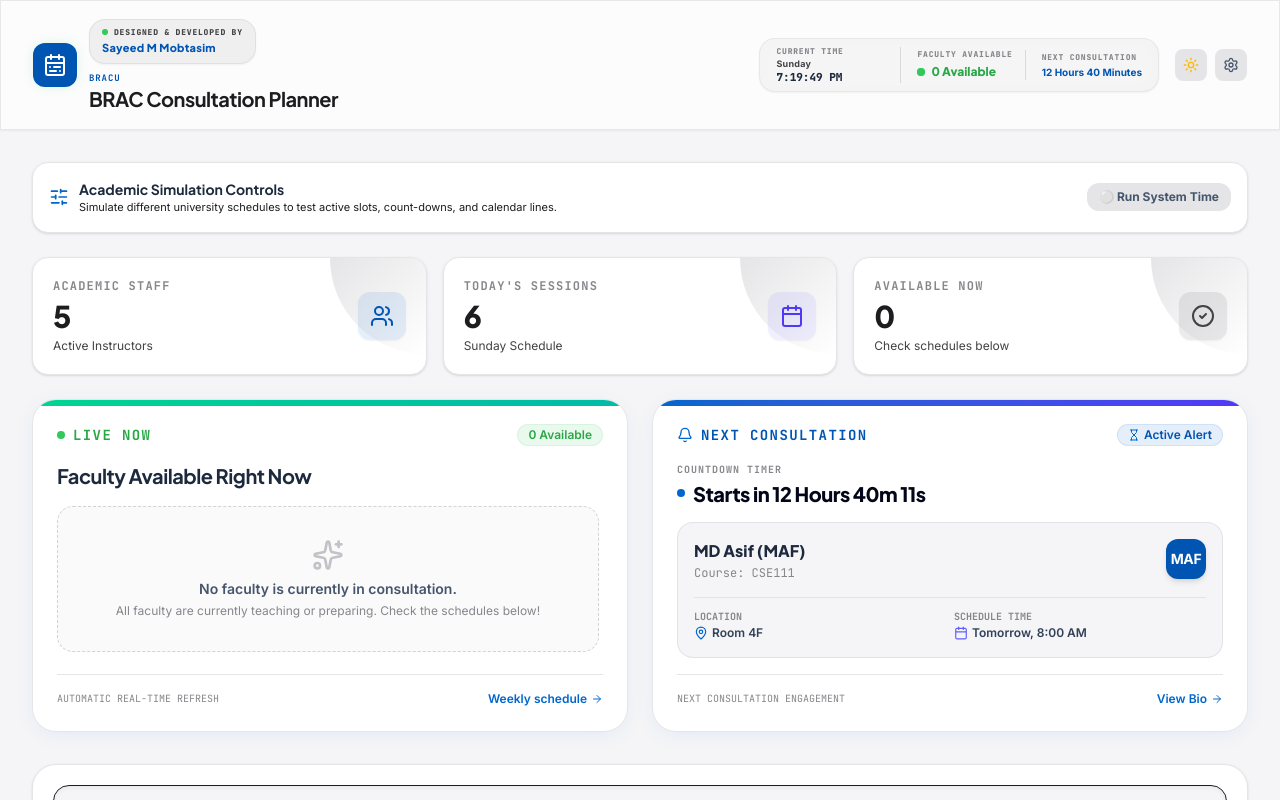
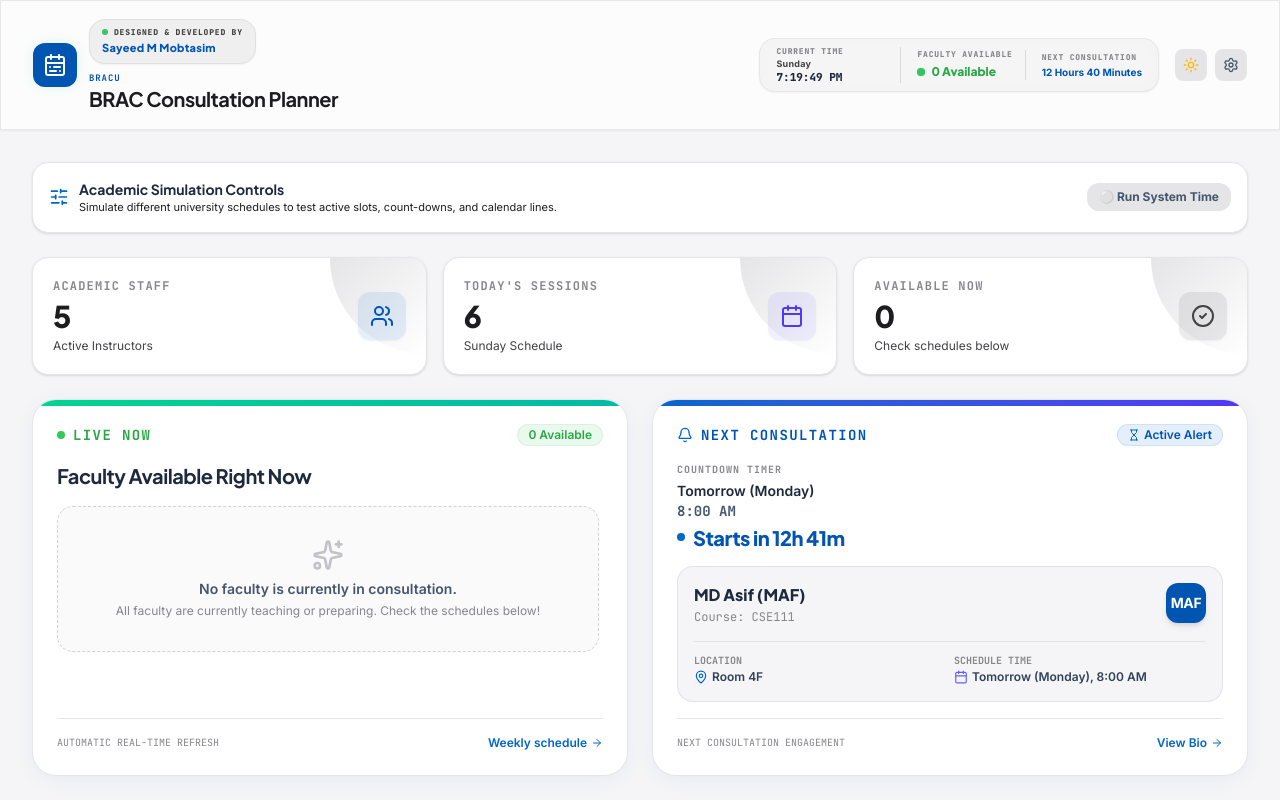
Before and after one commit to sayeed-personal/SUMMER-26-FACULTY-CONSULTATION-HOUR, a React (Vite) app: page / in a window 1280 px wide. Shown: the top 800 px of the page. Built offline with nearby package versions, Linux system fonts and the light colour scheme.

Commit message:
feat(consultation): prioritize live sessions in planner
Update consultation logic to identify and display currently active live sessions before upcoming ones.

```diff
--- a/src/components/NextConsultationCard.tsx
+++ b/src/components/NextConsultationCard.tsx
@@ -20,13 +20,13 @@
   isSimulatingTime,
   simulatedTime,
   faculties
-}) => {
-  // Calculate the absolute soonest upcoming consultation in real-time
+ }) => {
+  // Calculate the absolute soonest consultation in real-time
   const getRealTimeNextConsultation = () => {
     let currentDayName = '';
     let currentHours = 0;
     let currentMinutes = 0;
-    const currentSeconds = realTime.getSeconds();
+    const currentSeconds = isSimulatingTime ? 0 : realTime.getSeconds();
 
     if (isSimulatingTime) {
       currentDayName = simulatedTime.day;
@@ -42,8 +42,9 @@
     const currentDayIndex = JS_DAY_MAP.indexOf(currentDayName as any);
     const currWeekSecs = currentDayIndex * 24 * 3600 + currentHours * 3600 + currentMinutes * 60 + currentSeconds;
 
-    let bestNext: { faculty: Faculty; slot: ScheduleSlot; secondsRemaining: number; dayDifference: number } | null = null;
-    let minDiff = Infinity;
+    // First, look for any live sessions
+    let liveSession: { faculty: Faculty; slot: ScheduleSlot; secondsRemaining: number; dayDifference: number; isLive: boolean } | null = null;
+    let minLiveEndDiff = Infinity;
 
     for (const faculty of faculties) {
       for (const slot of faculty.schedule) {
@@ -53,10 +54,37 @@
         const slotStartWeekSecs = slotDayIndex * 24 * 3600 + timeToMinutes(slot.startTime) * 60;
         const slotEndWeekSecs = slotDayIndex * 24 * 3600 + timeToMinutes(slot.endTime) * 60;
 
-        // Skip currently active ones
         if (currWeekSecs >= slotStartWeekSecs && currWeekSecs < slotEndWeekSecs) {
-          continue;
+          const secsLeft = slotEndWeekSecs - currWeekSecs;
+          if (secsLeft < minLiveEndDiff) {
+            minLiveEndDiff = secsLeft;
+            liveSession = {
+              faculty,
+              slot,
+              secondsRemaining: secsLeft,
+              dayDifference: 0,
+              isLive: true
+            };
+          }
         }
+      }
+    }
+
+    // If there is a live session, return it immediately
+    if (liveSession) {
+      return liveSession;
+    }
+
+    // If no live sessions, find the closest upcoming slot
+    let bestNext: { faculty: Faculty; slot: ScheduleSlot; secondsRemaining: number; dayDifference: number; isLive: boolean } | null = null;
+    let minDiff = Infinity;
+
+    for (const faculty of faculties) {
+      for (const slot of faculty.schedule) {
+        const slotDayIndex = JS_DAY_MAP.indexOf(slot.day);
+        if (slotDayIndex === -1) continue;
+
+        const slotStartWeekSecs = slotDayIndex * 24 * 3600 + timeToMinutes(slot.startTime) * 60;
 
         const diff = getSecondsDifference(currWeekSecs, slotStartWeekSecs);
         if (diff < minDiff) {
@@ -64,12 +92,16 @@
 
           let dayDiff = slotDayIndex - currentDayIndex;
           if (dayDiff < 0) dayDiff += 7;
+          if (dayDiff === 0 && currWeekSecs > slotStartWeekSecs) {
+            dayDiff = 7;
+          }
 
           bestNext = {
             faculty,
             slot,
             secondsRemaining: diff,
-            dayDifference: dayDiff
+            dayDifference: dayDiff,
+            isLive: false
           };
         }
       }
@@ -105,39 +137,38 @@
     );
   }
 
-  const { faculty, slot, secondsRemaining, dayDifference } = nextConsult;
+  const { faculty, slot, secondsRemaining, dayDifference, isLive } = nextConsult;
 
-  // Format countdown nicely
-  const formatCountdown = () => {
-    if (secondsRemaining < 60) {
-      return `Starts in ${secondsRemaining} Seconds`;
+  // Format starts in countdown
+  const formatStartsIn = (seconds: number): string => {
+    if (seconds < 60) {
+      return `Starts in 00h 00m ${seconds.toString().padStart(2, '0')}s`;
     }
+    const minutes = Math.ceil(seconds / 60);
+    const h = Math.floor(minutes / 60);
+    const m = minutes % 60;
 
-    const minutes = Math.floor(secondsRemaining / 60);
-    const secs = secondsRemaining % 60;
+    if (h >= 24) {
+      const d = Math.floor(h / 24);
+      const rh = h % 24;
+      return `Starts in ${d}d ${rh.toString().padStart(2, '0')}h ${m.toString().padStart(2, '0')}m`;
+    }
+    return `Starts in ${h.toString().padStart(2, '0')}h ${m.toString().padStart(2, '0')}m`;
+  };
 
-    if (minutes < 60) {
-      return `Starts in ${minutes} Minute${minutes === 1 ? '' : 's'} ${secs}s`;
-    }
-
-    const hours = Math.floor(minutes / 60);
-    const mins = minutes % 60;
-
-    if (hours < 24) {
-      return `Starts in ${hours} Hour${hours === 1 ? '' : 's'} ${mins}m ${secs}s`;
-    }
-
-    const days = Math.floor(hours / 24);
-    const remHrs = hours % 24;
-
-    return `Starts in ${days} Day${days === 1 ? '' : 's'} ${remHrs} Hour${remHrs === 1 ? '' : 's'} ${mins}m`;
+  // Format ends in countdown
+  const formatEndsIn = (seconds: number): string => {
+    const h = Math.floor(seconds / 3600);
+    const m = Math.floor((seconds % 3600) / 60);
+    const s = seconds % 60;
+    return `Ends in ${h.toString().padStart(2, '0')}h ${m.toString().padStart(2, '0')}m ${s.toString().padStart(2, '0')}s`;
   };
 
   // Label relative day
-  const getDayLabel = () => {
-    if (dayDifference === 0) return 'Today';
-    if (dayDifference === 1) return 'Tomorrow';
-    return slot.day;
+  const getDayLabel = (slotDay: string, dayDiff: number) => {
+    if (dayDiff === 0) return `Today (${slotDay})`;
+    if (dayDiff === 1) return `Tomorrow (${slotDay})`;
+    return slotDay;
   };
 
   return (
@@ -162,12 +193,22 @@
         {/* Big countdown display */}
         <div className="mb-4">
           <p className="text-[10px] font-mono font-bold text-slate-400 dark:text-zinc-500 uppercase tracking-widest">
-            Countdown Timer
+            {isLive ? 'Current Status' : 'Countdown Timer'}
           </p>
-          <h3 className="text-xl font-display font-black text-slate-950 dark:text-zinc-50 tracking-tight leading-tight mt-1 flex items-center gap-2">
-            <span className="w-2 h-2 rounded-full bg-blue-500 animate-pulse"></span>
-            {formatCountdown()}
-          </h3>
+          <div className="mt-1 flex flex-col">
+            <span className="text-sm font-semibold text-slate-800 dark:text-zinc-300">
+              {getDayLabel(slot.day, dayDifference)}
+            </span>
+            <span className="text-sm font-mono font-bold text-slate-600 dark:text-zinc-400">
+              {formatTimeString(slot.startTime, is24Hour)}
+            </span>
+            <h3 className={`text-xl font-display font-black tracking-tight leading-tight mt-1 flex items-center gap-2 ${
+              isLive ? 'text-emerald-600 dark:text-emerald-400' : 'text-blue-600 dark:text-blue-400'
+            }`}>
+              <span className={`w-2 h-2 rounded-full animate-pulse ${isLive ? 'bg-emerald-500' : 'bg-blue-500'}`}></span>
+              {isLive ? formatEndsIn(secondsRemaining) : formatStartsIn(secondsRemaining)}
+            </h3>
+          </div>
         </div>
 
         {/* Informative visual card */}
@@ -204,7 +245,7 @@
               <p className="text-[10px] text-slate-400 dark:text-zinc-500 uppercase font-bold font-mono">Schedule Time</p>
               <div className="flex items-center gap-1 mt-0.5 font-semibold text-slate-700 dark:text-zinc-300">
                 <Calendar className="w-3.5 h-3.5 text-indigo-500" />
-                <span>{getDayLabel()}, {formatTimeString(slot.startTime, is24Hour)}</span>
+                <span>{getDayLabel(slot.day, dayDifference)}, {formatTimeString(slot.startTime, is24Hour)}</span>
               </div>
             </div>
           </div>
```
